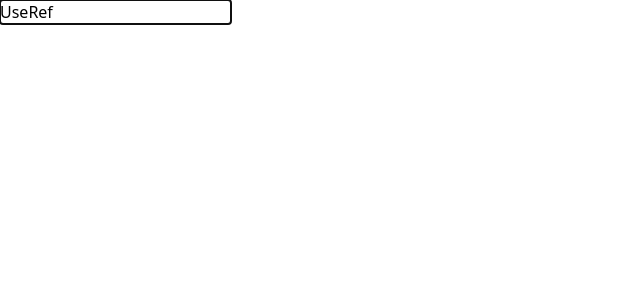
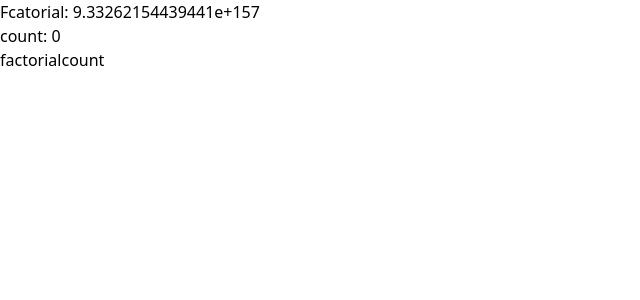
Before and after one commit to Osheenjain646/Development, a React (Vite) app in the folder React/Day1/: page / in a window 1280 px wide. Shown: the top 300 px of the page, without its empty margins (0-640 px from the left). Built offline with nearby package versions, Linux system fonts and the light colour scheme.

Commit message:
useMemo Hook

```diff
--- a/React/Day1/src/App.tsx
+++ b/React/Day1/src/App.tsx
@@ -2,6 +2,7 @@
 // if you don't want to specify tag name then make fragments <>[]<>
 
 import Useeffecthook from "./Hooks/Useeffecthookinreact"
+import Usememohook from "./Hooks/Usememohookinreact"
 import Userefhook from "./Hooks/Userefhookinreact"
 import UseStateHook from "./Hooks/Usestatehookinreact"
 
@@ -40,7 +41,8 @@ const App = () => {
       {/* <Events></Events> */}
       {/* <UseStateHook></UseStateHook> */}
       {/* <Useeffecthook></Useeffecthook> */}
-      <Userefhook></Userefhook>
+      {/* <Userefhook></Userefhook> */}
+      <Usememohook></Usememohook>
     </div>
   )
 }
--- /dev/null
+++ b/React/Day1/src/Hooks/Usememohookinreact.tsx
@@ -0,0 +1,78 @@
+import { useMemo, useState } from "react";
+
+// const Calculation = () =>{
+//     const sum = () =>{
+//         console.log("Calculating the sum..");
+
+//         let sum=0;
+//         for(let i=0; i<1000000; i++){
+//             sum+=i;
+//         }
+//         return sum
+//     }
+
+//     const total = useMemo(()=>sum(),[])
+
+//     return <p>Sum: {total}</p>
+// }
+
+
+// const Usememohook = () => {
+
+//     const [count , setCount] =useState(0)
+
+//     function adddd(){
+//         setCount(count+1)
+//     }
+
+//   return (
+//     <div>
+//         <Calculation></Calculation>
+
+//         <button onClick={adddd}>Add</button>
+
+//         <div>Parent renders: {count}</div>
+//     </div>
+//   )
+// }
+
+// export default Usememohook
+
+const Fact = ({val}:{val:number})=>{
+    const ans=(val:number)=>{
+        let fact1=1;
+        for(let i=1; i<=val; i++){
+            fact1*=i;
+        }
+        return fact1
+    }
+
+    let factorial1 = useMemo(()=>ans(val),[val])
+    return <p>Fcatorial: {factorial1}</p>
+}
+
+const Usememohook = () => {
+
+    const [factorial,setfactorial] = useState<number>(100)
+
+    const [count,setcount] =useState(0)
+
+    function increasefact(){
+        setfactorial(factorial+1)
+    }
+
+    function increasecount(){
+        setcount(count+1)
+    }
+
+  return (
+    <div>
+        <Fact val={factorial}></Fact>
+        <p>count: {count}</p>
+        <button onClick={increasefact}>factorial</button>
+        <button onClick={increasecount}>count</button>
+    </div>
+  )
+}
+
+export default Usememohook
```
